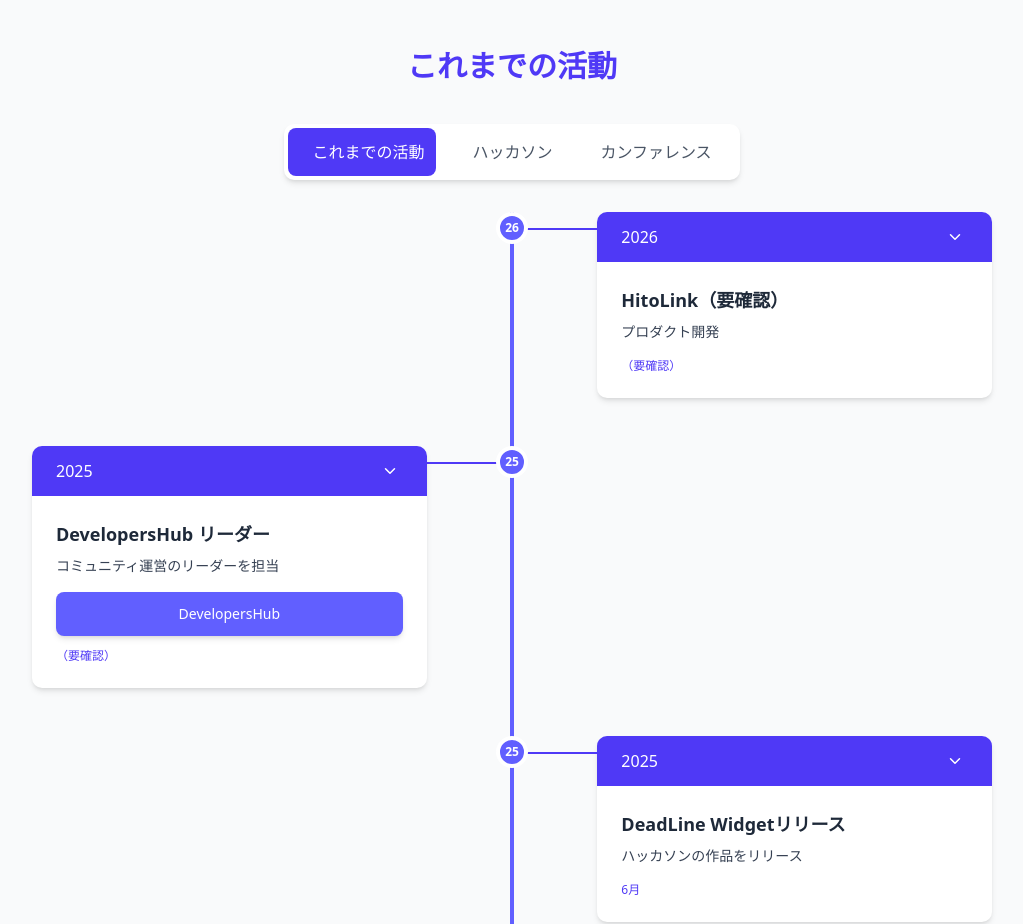
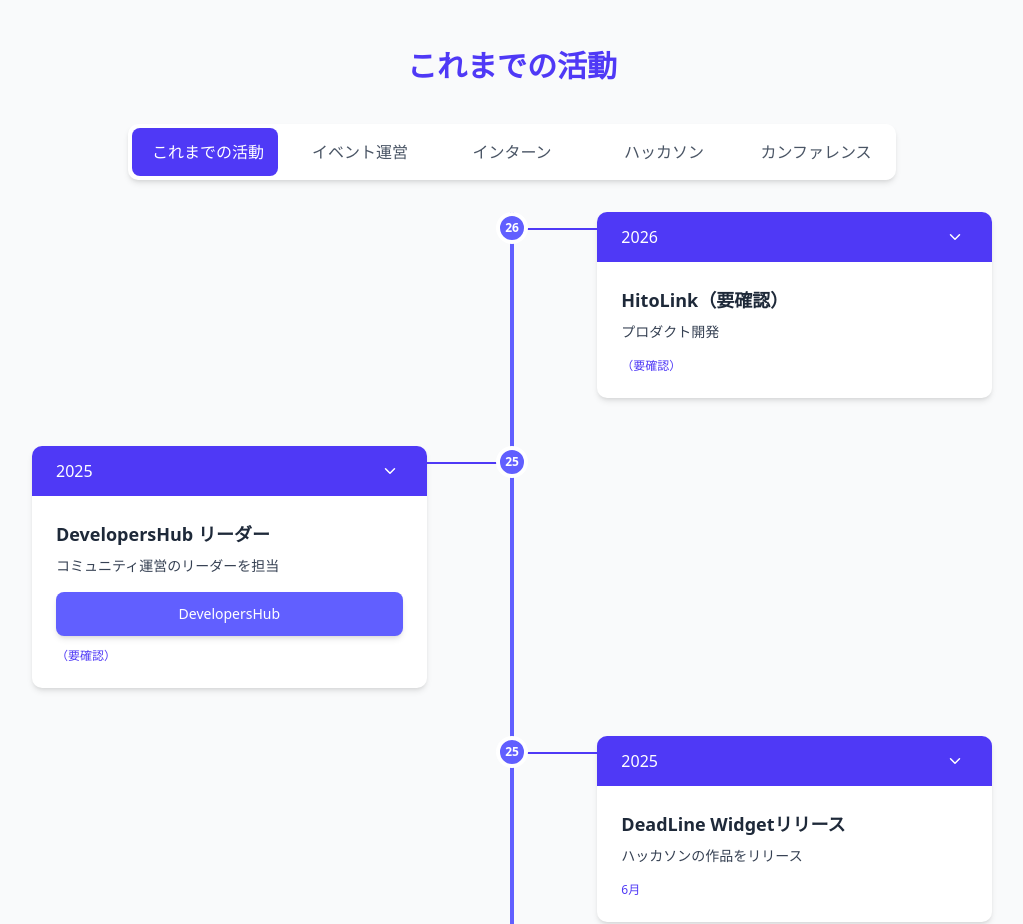
Before and after one commit to ko-tarou/my-portfolio, a Next.js app: page / in a window 1280 px wide. Shown: the part 1800-2724 px from the top of the page, without its empty margins (128-1151 px from the left). Built offline with nearby package versions, Linux system fonts and the light colour scheme.

Commit message:
タイムラインのタブナビをデータ駆動の5タブ化
ハードコードの3タブを timelineTabs の map で描画し、
スライドインジケータを index/tab数から算出する方式に変更。

Co-Authored-By: Claude Opus 4.8 (1M context) <noreply@anthropic.com>

```diff
--- a/src/app/page.tsx
+++ b/src/app/page.tsx
@@ -5,7 +5,7 @@ import { useState } from "react"
 import { Dialog, DialogContent, DialogHeader, DialogTitle, DialogDescription } from "@/components/ui/dialog"
 import { ChevronDown, ChevronUp, Menu, X } from "lucide-react"
 import { projects, type Project } from "@/resources/projects"
-import { timelineData, type TimelineEvent, type TimelineTab } from "@/resources/timeline"
+import { timelineData, timelineTabs, type TimelineEvent, type TimelineTab } from "@/resources/timeline"
 import { skills } from "@/resources/skills"
 import { reports } from "@/resources/reports"
 import { content } from "@/resources/content"
@@ -194,49 +194,30 @@ export default function Home() {
           <h2 className="text-3xl font-semibold text-center text-indigo-600 mb-10">{content.timeline.title}</h2>
 
           {/* Tab Navigation */}
-          <div className="flex justify-center mb-8">
-            <div className="bg-white rounded-lg p-1 shadow-md relative">
+          <div className="flex justify-center mb-8 px-2">
+            <div className="bg-white rounded-lg p-1 shadow-md relative flex w-full max-w-3xl overflow-x-auto">
               {/* Animated background indicator */}
               <div
-                className={`absolute top-1 bottom-1 bg-indigo-600 rounded-md transition-all duration-300 ease-in-out ${
-                  activeTab === 'activities'
-                    ? 'left-1 w-[calc(33.333%-0.25rem)]'
-                    : activeTab === 'hackathons'
-                    ? 'left-[calc(33.333%+0.25rem)] w-[calc(33.333%-0.5rem)]'
-                    : 'left-[calc(66.666%+0.25rem)] w-[calc(33.333%-0.25rem)]'
-                }`}
+                className="absolute top-1 bottom-1 bg-indigo-600 rounded-md transition-all duration-300 ease-in-out"
+                style={{
+                  left: `calc(${timelineTabs.findIndex((t) => t.key === activeTab)} * (100% / ${timelineTabs.length}) + 0.25rem)`,
+                  width: `calc(100% / ${timelineTabs.length} - 0.5rem)`,
+                }}
               />
 
+              {timelineTabs.map((tab) => (
                 <button
-                onClick={() => handleTabChange('activities')}
-                className={`relative z-10 px-6 py-3 rounded-md text-base font-medium transition-colors duration-300 ${
-                  activeTab === 'activities'
+                  key={tab.key}
+                  onClick={() => handleTabChange(tab.key)}
+                  className={`relative z-10 flex-1 whitespace-nowrap px-3 sm:px-4 py-3 rounded-md text-sm sm:text-base font-medium transition-colors duration-300 ${
+                    activeTab === tab.key
                       ? 'text-white'
                       : 'text-gray-600 hover:text-indigo-600'
                   }`}
                 >
-                これまでの活動
+                  {tab.label}
                 </button>
-              <button
-                onClick={() => handleTabChange('hackathons')}
-                className={`relative z-10 px-6 py-3 rounded-md text-base font-medium transition-colors duration-300 ${
-                  activeTab === 'hackathons'
-                    ? 'text-white'
-                    : 'text-gray-600 hover:text-indigo-600'
-                }`}
-              >
-                ハッカソン
-              </button>
-              <button
-                onClick={() => handleTabChange('conferences')}
-                className={`relative z-10 px-6 py-3 rounded-md text-base font-medium transition-colors duration-300 ${
-                  activeTab === 'conferences'
-                    ? 'text-white'
-                    : 'text-gray-600 hover:text-indigo-600'
-                }`}
-              >
-                カンファレンス
-              </button>
+              ))}
             </div>
           </div>
           <div className="max-w-5xl mx-auto">
```
Lines whose indentation alone changed are shown as unchanged.
